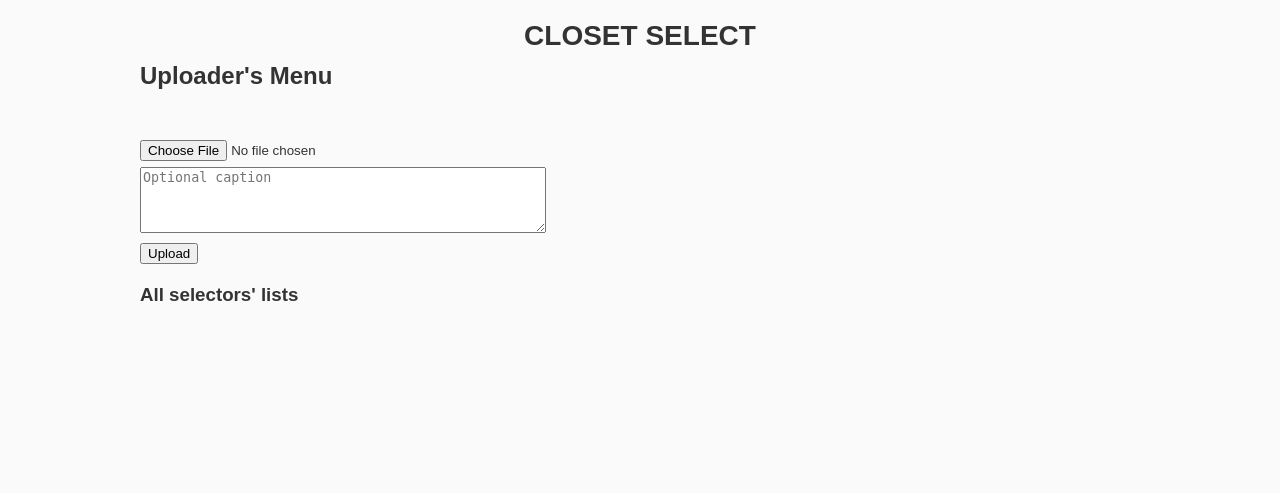
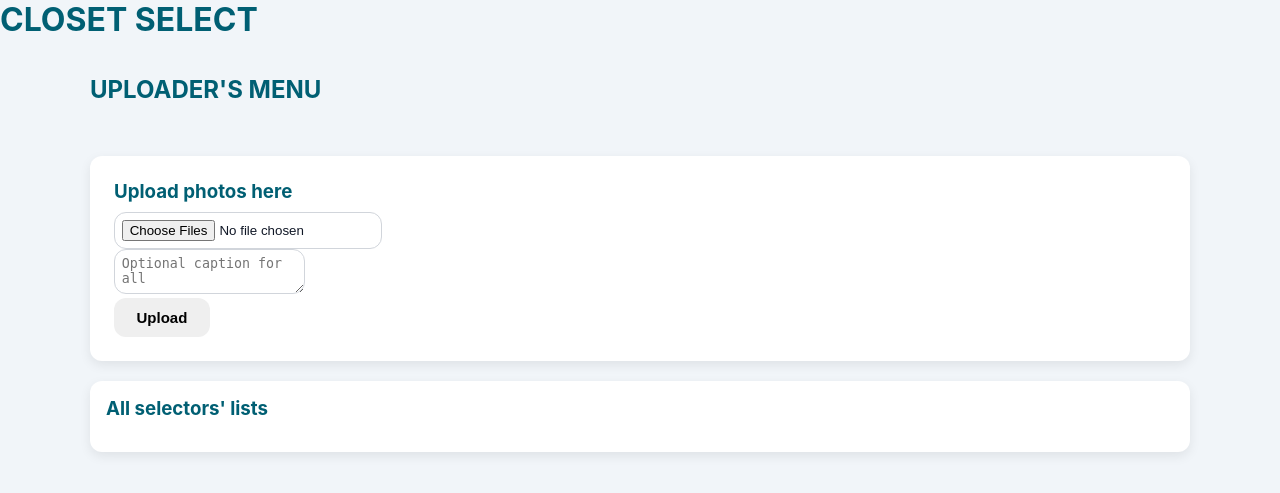
Before and after one commit to ConstLR/closet-swipe, a Flask app: page / in a window 1280 px wide, after a click on "UPLOADER'S MENU". Shown: the top 493 px of the page. Run offline with Flask 3, Linux system fonts and the light colour scheme; data that the repository does not hold is empty.

Commit message:
Update index.html

```diff
--- a/templates/index.html
+++ b/templates/index.html
@@ -5,42 +5,54 @@
 <title>Closet Select</title>
 <meta name="viewport" content="width=device-width,initial-scale=1">
 <style>
-    body{margin:0;font-family:Arial,Helvetica,sans-serif;background:#fafafa;color:#333}
-    h1{text-align:center;margin:20px 0 10px;font-size:28px}
-    .menu{display:flex;justify-content:center;gap:40px;margin-bottom:20px}
-    .menu button{padding:12px 24px;font-size:16px;border:none;border-radius:6px;cursor:pointer;background:#4caf50;color:#fff}
-    .menu button:hover{opacity:.9}
-    /* Uploader panel */
-    #uploader{display:none;max-width:1000px;margin:auto;padding:0 10px}
-    #uploader h2{margin:10px 0}
-    .photo-strip{display:flex;overflow-x:auto;gap:10px;padding:10px 0}
-    .photo-strip img{height:120px;border:1px solid #ccc;border-radius:4px;cursor:pointer}
-    #uploadArea{margin:20px 0}
-    #uploadArea input[type=file]{margin-bottom:6px}
-    #uploadArea textarea{width:100%;max-width:400px;height:60px}
-    #uploadArea button{margin-top:6px}
-    #uLists ul{list-style:none;padding:0}
-    #uLists li{padding:6px;border-bottom:1px solid #eee;cursor:pointer}
-    /* Selector panel */
-    #selector{display:none;max-width:1000px;margin:auto;padding:10px}
-    .selLists{display:flex;gap:20px;flex-wrap:wrap;margin-bottom:20px}
-    .selLists button{background:#2196f3;color:#fff;padding:8px 16px;border:none;border-radius:4px;cursor:pointer}
-    #newListForm{margin-bottom:20px}
-    #newListForm input{padding:8px;font-size:16px}
-    #newListForm button{margin-left:6px}
-    /* Selector deck */
-    #deck{display:none}
-    .bigCard{position:relative;text-align:center}
-    .bigCard img{max-width:90%;max-height:60vh;border-radius:8px}
-    .bigCard .caption{margin:10px 0;font-size:18px}
-    .bigCard .uploaderComment{font-style:italic;color:#555;margin-bottom:10px}
-    .deckControls{display:flex;justify-content:center;gap:40px;margin-top:20px}
-    .deckControls button{padding:14px 28px;font-size:18px;border:none;border-radius:50px;cursor:pointer}
-    .deckControls .want{background:#4caf50;color:#fff}
-    .deckControls .dont{background:#f44336;color:#fff}
-    #deck textarea{width:90%;max-width:400px;margin-top:10px}
-    .myList{max-width:250px;margin-left:20px}
-    .myList img{width:60px;height:60px;object-fit:cover;margin:2px;border:1px solid #ccc;border-radius:4px}
+:root{
+  --primary:#005f73;
+  --secondary:#0a9396;
+  --bg:#f1f5f9;
+  --card:#ffffff;
+  --text:#111827;
+  --danger:#ef4444;
+  --radius:12px;
+  --shadow:0 4px 12px rgba(0,0,0,.08);
+  font-family:-apple-system,BlinkMacSystemFont,"Segoe UI",Roboto,Helvetica,Arial,sans-serif;
+}
+body{margin:0;background:var(--bg);color:var(--text);}
+h1,h2,h3{margin:0 0 .5em;color:var(--primary);}
+button{cursor:pointer;border:none;border-radius:var(--radius);padding:.75em 1.5em;font-size:15px;font-weight:600;}
+input[type=file],textarea{padding:.5em;border:1px solid #d1d5db;border-radius:var(--radius);resize:vertical;}
+#landing{display:flex;justify-content:center;gap:40px;margin-top:60px;}
+#landing button{background:var(--primary);color:#fff;padding:1.2em 2.4em;font-size:18px;}
+#uploader,#selector,#deck{max-width:1100px;margin:auto;padding:20px;display:none;}
+.photo-strip{display:flex;overflow-x:auto;gap:12px;padding:10px 0;}
+.photo-strip .thumb{flex:0 0 120px;position:relative;border-radius:var(--radius);overflow:hidden;box-shadow:var(--shadow);}
+.photo-strip img{width:120px;height:120px;object-fit:cover;}
+.photo-strip .del{position:absolute;top:2px;right:2px;background:var(--danger);color:#fff;border-radius:50%;width:24px;height:24px;font-size:14px;line-height:24px;text-align:center;cursor:pointer;}
+#uploadArea{background:var(--card);padding:1.5em;border-radius:var(--radius);box-shadow:var(--shadow);margin:20px 0;}
+#uploadArea h3{margin-top:0;}
+#uLists{background:var(--card);padding:1em;border-radius:var(--radius);box-shadow:var(--shadow);}
+#uLists ul{list-style:none;padding:0;}
+#uLists li{margin-bottom:1em;}
+#uLists .listTitle{font-weight:700;margin-bottom:.4em;}
+#uLists .miniStrip{display:flex;flex-wrap:wrap;gap:6px;}
+#uLists .miniStrip img{height:60px;border-radius:6px;box-shadow:var(--shadow);}
+#selector h2{margin-bottom:1em;}
+#newListForm{background:var(--card);padding:1em;border-radius:var(--radius);box-shadow:var(--shadow);margin-bottom:1em;display:flex;gap:10px;align-items:center;}
+#newListForm input{flex:1 1 200px;}
+#selLists{display:flex;flex-wrap:wrap;gap:10px;}
+#selLists button{background:var(--secondary);color:#fff;}
+#deck{display:none;}
+#deckTitle{margin-bottom:1em;}
+#deckFlex{display:flex;flex-wrap:wrap;gap:20px;}
+.bigCard{background:var(--card);padding:1em;border-radius:var(--radius);box-shadow:var(--shadow);flex:1 1 400px;text-align:center;}
+.bigCard img{max-width:100%;max-height:60vh;border-radius:var(--radius);box-shadow:var(--shadow);}
+.bigCard .caption{margin:.5em 0;font-weight:600;}
+.bigCard .comment{font-style:italic;color:#555;}
+.deckControls{display:flex;justify-content:center;gap:20px;margin:1em 0;}
+.deckControls button{flex:1 1 120px;}
+.deckControls .want{background:#22c55e;color:#fff;}
+.deckControls .dont{background:#ef4444;color:#fff;}
+.myList{flex:0 0 250px;background:var(--card);padding:1em;border-radius:var(--radius);box-shadow:var(--shadow);}
+.myList img{width:60px;height:60px;object-fit:cover;margin:2px;border-radius:6px;}
 </style>
 </head>
 <body>
@@ -48,23 +60,26 @@
 <h1>CLOSET SELECT</h1>
 
 <!-- Landing -->
-<div class="menu" id="landing">
-    <button onclick="show('uploader')">Uploader's Menu</button>
-    <button onclick="show('selector')">Selector's Menu</button>
+<div id="landing">
+    <button onclick="show('uploader')">UPLOADER'S MENU</button>
+    <button onclick="show('selector')">SELECTOR'S MENU</button>
 </div>
 
 <!-- Uploader -->
 <div id="uploader">
-    <h2>Uploader's Menu</h2>
+    <h2>UPLOADER'S MENU</h2>
 
     <!-- Recent photos -->
     <div class="photo-strip" id="strip"></div>
 
-    <!-- Upload -->
+    <!-- Bulk upload -->
     <div id="uploadArea">
-        <input type="file" id="fileInput" accept="image/*">
-        <br><textarea id="captionInput" placeholder="Optional caption"></textarea><br>
-        <button onclick="doUpload()">Upload</button>
+        <h3>Upload photos here</h3>
+        <form onsubmit="doBulkUpload(event)">
+            <input type="file" id="bulkFiles" multiple accept="image/*"><br>
+            <textarea id="bulkCaption" placeholder="Optional caption for all"></textarea><br>
+            <button>Upload</button>
+        </form>
     </div>
 
     <!-- Lists -->
@@ -76,11 +91,10 @@
 
 <!-- Selector -->
 <div id="selector">
-    <h2>Selector's Menu</h2>
+    <h2>SELECTOR'S MENU</h2>
 
-    <!-- New / existing lists -->
     <div id="newListForm">
-        <input id="listName" placeholder="New list name">
+        <input id="listName" placeholder="List name">
         <button onclick="createList()">Create new list</button>
     </div>
 
@@ -90,78 +104,84 @@
 <!-- Deck -->
 <div id="deck">
     <h3 id="deckTitle"></h3>
-    <div style="display:flex;justify-content:center">
+    <div id="deckFlex">
         <div class="bigCard">
-            <img id="bigImg"><br>
-            <div id="bigCap"></div>
-            <div id="bigUComment"></div>
+            <img id="bigImg">
+            <div class="caption" id="bigCap"></div>
+            <div class="comment" id="bigComment"></div>
             <div class="deckControls">
                 <button class="want" onclick="vote('want')">I want it</button>
                 <button class="dont" onclick="vote('dont')">I don't want it</button>
             </div>
             <textarea id="comment" placeholder="Optional comment"></textarea>
         </div>
-
-        <!-- side preview -->
         <div class="myList">
-            <h4>My list</h4>
+            <h4>My selection</h4>
             <div id="myPics"></div>
         </div>
     </div>
 </div>
 
 <script>
-// ---------- util ----------
+// ---------- utils ----------
 function show(id){
     ['landing','uploader','selector','deck'].forEach(x=>document.getElementById(x).style.display='none');
     document.getElementById(id).style.display='block';
 }
-// ---------- uploader ----------
-async function refreshStrip(){
-    const res = await fetch('/api/items');
-    const items = await res.json();
-    const strip=document.getElementById('strip');
-    strip.innerHTML='';
-    items.forEach(it=>{
-        const img=document.createElement('img');
-        img.src=it.thumb;
-        img.onclick=()=>editCaption(it.id,it.caption);
-        strip.appendChild(img);
+function refreshStrip(){
+    fetch('/api/items').then(r=>r.json()).then(items=>{
+        const strip=document.getElementById('strip');
+        strip.innerHTML='';
+        items.forEach(it=>{
+            const wrap=document.createElement('div');
+            wrap.className='thumb';
+            wrap.innerHTML=`<img src="${it.thumb}">
+                            <div class="del" onclick="deleteFile('${it.id}')">×</div>`;
+            wrap.onclick=(e)=>{if(e.target.className!=='del')editCaption(it.id,it.caption);};
+            strip.appendChild(wrap);
+        });
     });
 }
-async function editCaption(id,oldCap){
-    const cap=prompt("Edit caption",oldCap);
+function editCaption(id,oldCap){
+    const cap=prompt("Add / edit caption",oldCap);
     if(cap!==null){
-        await fetch('/api/caption/'+id,{method:'POST',headers:{'Content-Type':'application/json'},body:JSON.stringify({'caption':cap})});
+        fetch('/api/caption/'+id,{method:'POST',headers:{'Content-Type':'application/json'},body:JSON.stringify({'caption':cap})});
         refreshStrip();
     }
 }
-async function doUpload(){
-    const file=document.getElementById('fileInput').files[0];
-    const cap=document.getElementById('captionInput').value;
-    if(!file) return alert('Pick a photo');
+async function deleteFile(id){
+    if(!confirm('Delete this photo?')) return;
+    await fetch('/api/delete/'+id,{method:'POST'});
+    refreshStrip(); refreshULists();
+}
+async function doBulkUpload(ev){
+    ev.preventDefault();
+    const files=document.getElementById('bulkFiles').files;
+    const caption=document.getElementById('bulkCaption').value;
+    if(!files.length){alert('Pick photos');return;}
     const fd=new FormData();
-    fd.append('photo',file);
-    fd.append('caption',cap);
-    await fetch('/upload',{method:'POST',body:fd});
-    document.getElementById('fileInput').value='';
-    document.getElementById('captionInput').value='';
+    for(const f of files) fd.append('photos',f);
+    fd.append('caption',caption);
+    await fetch('/bulk_upload',{method:'POST',body:fd});
+    document.getElementById('bulkFiles').value='';
+    document.getElementById('bulkCaption').value='';
     refreshStrip();
 }
+// ---------- lists ----------
 async function refreshULists(){
     const res=await fetch('/api/lists');
     const lists=await res.json();
     const ul=document.getElementById('ulUl');
     ul.innerHTML='';
-    Object.keys(lists).forEach(name=>{
+    Object.entries(lists).forEach(([name,items])=>{
         const li=document.createElement('li');
-        li.textContent=name;
-        li.onclick=()=>alert('List '+name+': '+Object.keys(lists[name]).length+' picks');
+        li.innerHTML=`<div class="listTitle">${name}</div>
+                      <div class="miniStrip">
+                        ${Object.keys(items).map(id=>`<img src="/static/thumbs/${id}">`).join('')}
+                      </div>`;
         ul.appendChild(li);
     });
 }
-// ---------- selector ----------
-let listName='', items=[], idx=0, myPicks={};
 async function refreshSelLists(){
     const res=await fetch('/api/lists');
     const lists=await res.json();
@@ -169,26 +189,39 @@ async function refreshSelLists(){
     div.innerHTML='';
     Object.keys(lists).forEach(name=>{
         const btn=document.createElement('button');
-        btn.textContent='Edit '+name;
+        btn.textContent=`Edit ${name}`;
         btn.onclick=()=>openDeck(name);
         div.appendChild(btn);
     });
 }
+async function createList(){
+    const name=document.getElementById('listName').value.trim();
+    if(!name) return alert('Name required');
+    await fetch(`/api/list/${name}`,{method:'POST'});
+    document.getElementById('listName').value='';
+    refreshSelLists();
+}
+let listName='', items=[], idx=0, myPicks={};
 async function openDeck(name){
     listName=name;
     const res=await fetch('/api/items');
     items=(await res.json()).filter(it=>!myPicks[it.id]);
     idx=0;
     show('deck');
-    document.getElementById('deckTitle').textContent='My list: '+name;
+    document.getElementById('deckTitle').textContent=`My list : ${name}`;
     renderDeck();
 }
 function renderDeck(){
-    if(idx>=items.length){document.getElementById('bigImg').src='';document.getElementById('bigCap').textContent='All done!';return;}
+    if(idx>=items.length){
+        document.getElementById('bigImg').src='';
+        document.getElementById('bigCap').textContent='All done!';
+        document.getElementById('bigComment').textContent='';
+        return;
+    }
     const it=items[idx];
     document.getElementById('bigImg').src='/static/photos/'+it.id;
     document.getElementById('bigCap').textContent=it.caption;
-    document.getElementById('bigUComment').textContent='Uploader: '+it.caption;
+    document.getElementById('bigComment').textContent='comment from uploader: '+it.caption;
 }
 async function vote(choice){
     const comment=document.getElementById('comment').value;
@@ -212,13 +245,6 @@ function renderMyPics(){
         box.appendChild(img);
     });
 }
-async function createList(){
-    const name=document.getElementById('listName').value.trim();
-    if(!name) return alert('Name required');
-    await fetch(`/api/list/${name}`,{method:'POST'});
-    document.getElementById('listName').value='';
-    refreshSelLists();
-}
 // init
 refreshStrip();
 refreshULists();
```
